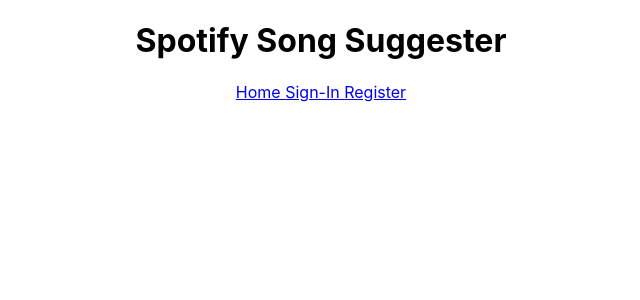
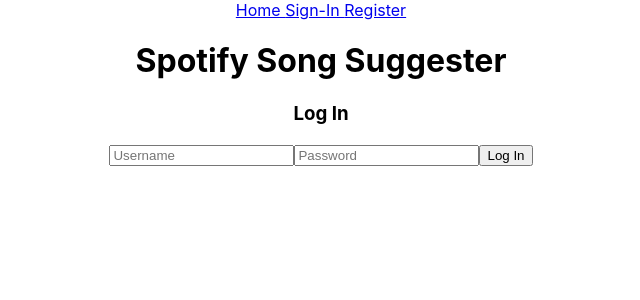
Before and after one commit to bw-spotify-song-suggester-2/React-Front-End, a React (Create React App) app in the folder spotify/: page /login in a window 1280 px wide. Shown: the top 300 px of the page, without its empty margins (319-959 px from the left). Built offline with nearby package versions, Linux system fonts and the light colour scheme.

Commit message:
Added log in form, updated Nav to add functionality

```diff
--- a/spotify/package.json
+++ b/spotify/package.json
@@ -8,7 +8,8 @@
     "@testing-library/user-event": "^7.1.2",
     "react": "^16.13.0",
     "react-dom": "^16.13.0",
-    "react-scripts": "3.4.0"
+    "react-scripts": "3.4.0",
+    "yup": "^0.28.1"
   },
   "scripts": {
     "start": "react-scripts start",
--- a/spotify/src/App.js
+++ b/spotify/src/App.js
@@ -1,13 +1,19 @@
 import React from 'react';
 import './App.css';
-import Navigation from "./components/Navigation";
-import { Route } from 'react-router-dom';
+import { Route, Switch } from 'react-router-dom';
+import Navigation from './components/Navigation';
+import Login from './components/Login';
+import SignUpForm from './components/SignUpForm';
 
 function App() {
   return (
     <div className="App">
+      <Navigation />
       <h1>Spotify Song Suggester</h1>
-      <Navigation />
+      <Switch>
+        <Route exact path='/login' component={Login} />
+        <Route exact path='/signup' component={SignUpForm} />
+      </Switch>
     </div>
   );
 }
--- /dev/null
+++ b/spotify/src/components/Login.js
@@ -0,0 +1,12 @@
+import React from 'react';
+import LoginForm from './LoginForm';
+
+const Login = () => {
+    return(
+        <div>
+            <LoginForm />
+        </div>
+    )
+}
+
+export default Login;
--- /dev/null
+++ b/spotify/src/components/LoginForm.js
@@ -0,0 +1,95 @@
+import React, { useState } from 'react';
+import { Link } from 'react-router-dom';
+import { withFormik, Form, Field } from 'formik';
+import * as Yup from 'yup';
+
+const LoginForm = props => {
+    const [user, setUser] = useState({
+        username: '',
+        password: ''
+    })
+
+    const handleChange = e => {
+        setUser({ ...user, [e.target.name]: e.target.value})
+    }
+
+    const handleSubmit = e => {
+        e.preventDefault();
+        console.log('User: ', user)
+
+        setUser({
+            email: '',
+            password: ''
+        })
+    }
+
+    return (
+        <div className='loginContainer'>
+            <form className='loginForm' onSubmit={handleSubmit}>
+                <h3>Log In</h3>
+                <input
+                type='text'
+                name='username'
+                placeholder="Username"
+                onChange={handleChange}
+                value={user.username}
+                />
+                <input
+                type='password'
+                name='password'
+                placeholder="Password"
+                onChange={handleChange}
+                value={user.password}
+                />
+                <button>Log In</button>
+            </form>
+        </div>
+    )
+}
+
+// const LoginForm = ({ values, touched, errors }) => {
+
+//     return (
+//         <div className="loginContainer">
+//             <h2>Login</h2>
+//             <h2>Please fill out the information below.</h2>
+//             <Form className="loginForm">
+//                 <div>
+//                     {touched.username && errors.username && (<p className="error">{errors.username}</p>)}
+//                     {touched.password && errors.password && (<p className="error">{errors.password}</p>)}
+//                 </div>
+
+//                 <label htmlFor="username">Username: </label>
+//                 <Field type="password" name="password" id="password" />
+
+//                 <button type="submit">Login</button>
+//             </Form>
+//             <p>Don't have an account? <Link to="/signup"> click here to register</Link>.</p>
+//         </div>
+//     );
+//   };
+
+// const FormikLoginForm = withFormik({
+//     mapPropsToValues({ username, password }){
+//         return {
+//             username: username || '',
+//             password: password || ''
+//         };
+//     },
+
+//     validationSchema: Yup.object().shape({
+//         username: Yup.string()
+//             .required('Username field is required.'),
+
+//         password: Yup.string()
+//             .required('Password field is required.')
+
+//     }),
+
+//     handleSubmit(values, {resetForm, ...rest}){
+//         rest.props.login({...values})
+//         resetForm('');
+//     }
+//   });
+
+export default LoginForm;
--- a/spotify/src/components/Navigation.js
+++ b/spotify/src/components/Navigation.js
@@ -5,8 +5,8 @@ const Navigation = () => {
     return (
         <div className="nav-container">
            <NavLink to='/'>Home </NavLink>
-           <NavLink to="/">Sign-In </NavLink>
-           <NavLink to='/'>Register </NavLink>
+           <NavLink to="/login">Sign-In </NavLink>
+           <NavLink to='/signup'>Register </NavLink>
         </div>
     )
 }
```
Also changed, not shown: 1 other file (tests, documents, lock files or other folders).
